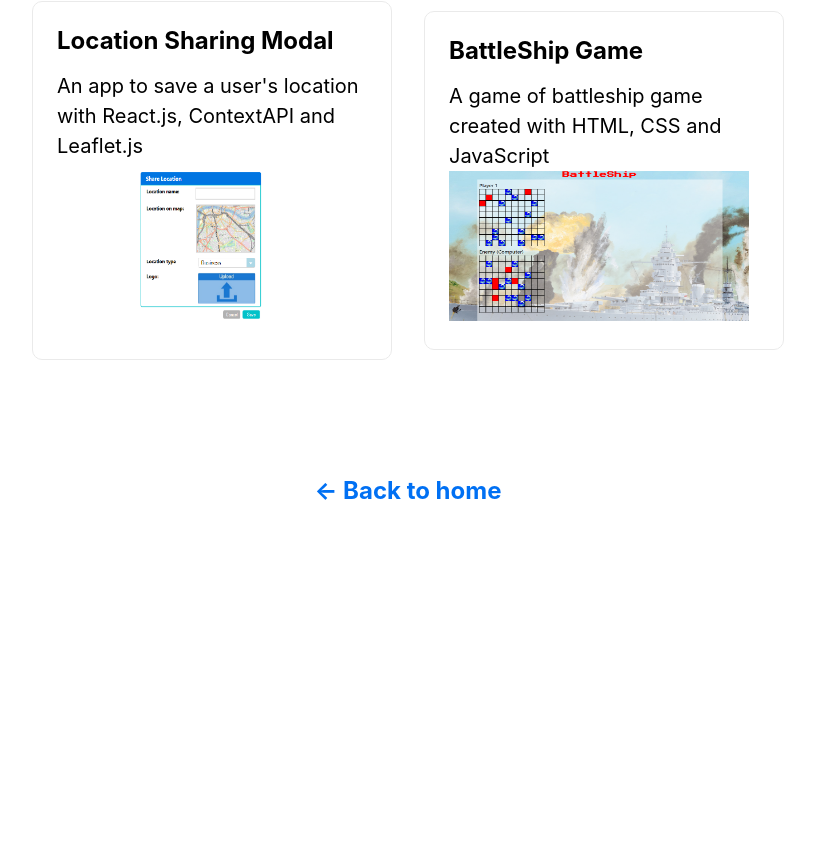
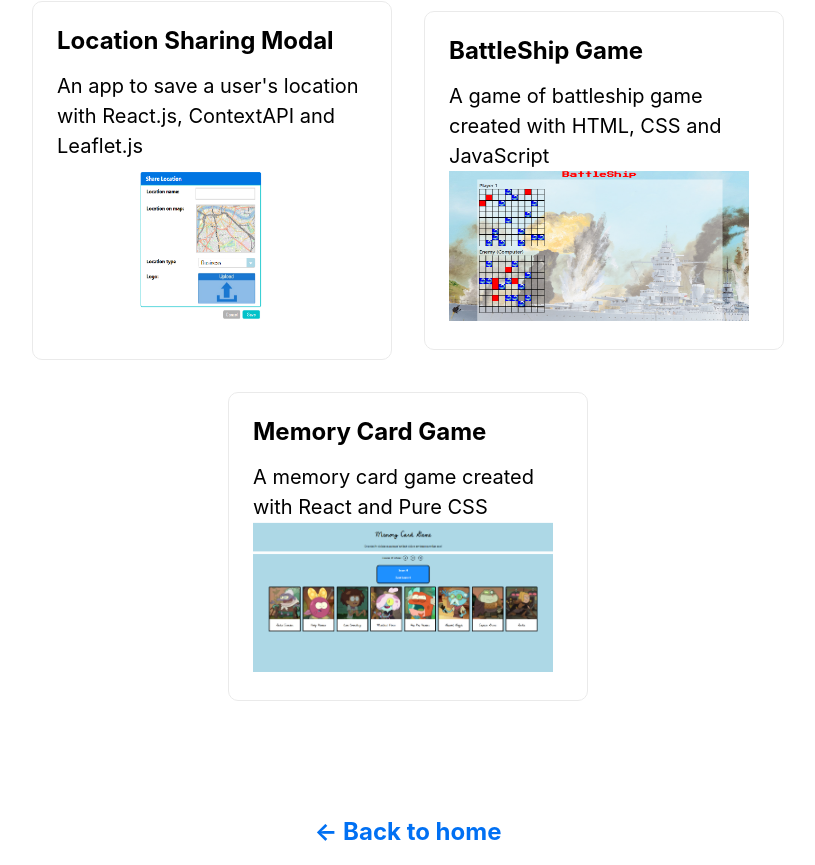
Before and after one commit to Sajadmhy/Sajad-Mahyaei-Portfolio, a Next.js app: page /projects in a window 1280 px wide. Shown: the part 778-1643 px from the top of the page, without its empty margins (232-1047 px from the left). Before the commit the page ends 1302 px from the top, so only its background shows below. Built offline with nearby package versions, Linux system fonts and the light colour scheme.

Commit message:
Add memory card game to projects

```diff
--- a/pages/projects.jsx
+++ b/pages/projects.jsx
@@ -5,7 +5,7 @@ import { useState } from 'react'
 
 export default function Projects() {
 
-  const [showButtons, setShowButtons] = useState([false,false,false,false]);
+  const [showButtons, setShowButtons] = useState([false,false,false,false,false]);
 
   function handleShow(index) {
     const btns = [...showButtons]
@@ -107,6 +107,24 @@ export default function Projects() {
             </div>
           </div>
 
+          <div className={styles.card} onMouseEnter={() => handleShow(4)} onMouseLeave={() => handleHide(4)}>
+            <h2>Memory Card Game</h2>
+            <p>A memory card game created with React and Pure CSS</p>
+            <Image
+              src="/memory-card.png"
+              width={300}
+              height={150}
+              alt="memory card game"
+              />
+            <div className={styles.btns} style={{display: showButtons[4] ? 'flex' : 'none'}} >
+            <a target="_blank" rel="noreferrer" href="https://github.com/Sajadmhy/memory-card-game" className={styles.code}>
+            <button>Code</button></a>
+            <a target="_blank" rel="noreferrer" href="https://sajadmhy.github.io/memory-card-game/" className={styles.preview}>
+            <button>Preview</button></a>
+            </div>
+          </div>
+
+
         </div>
       </main>
       <h2>
```
Also changed, not shown: public/memory-card.png (added).
